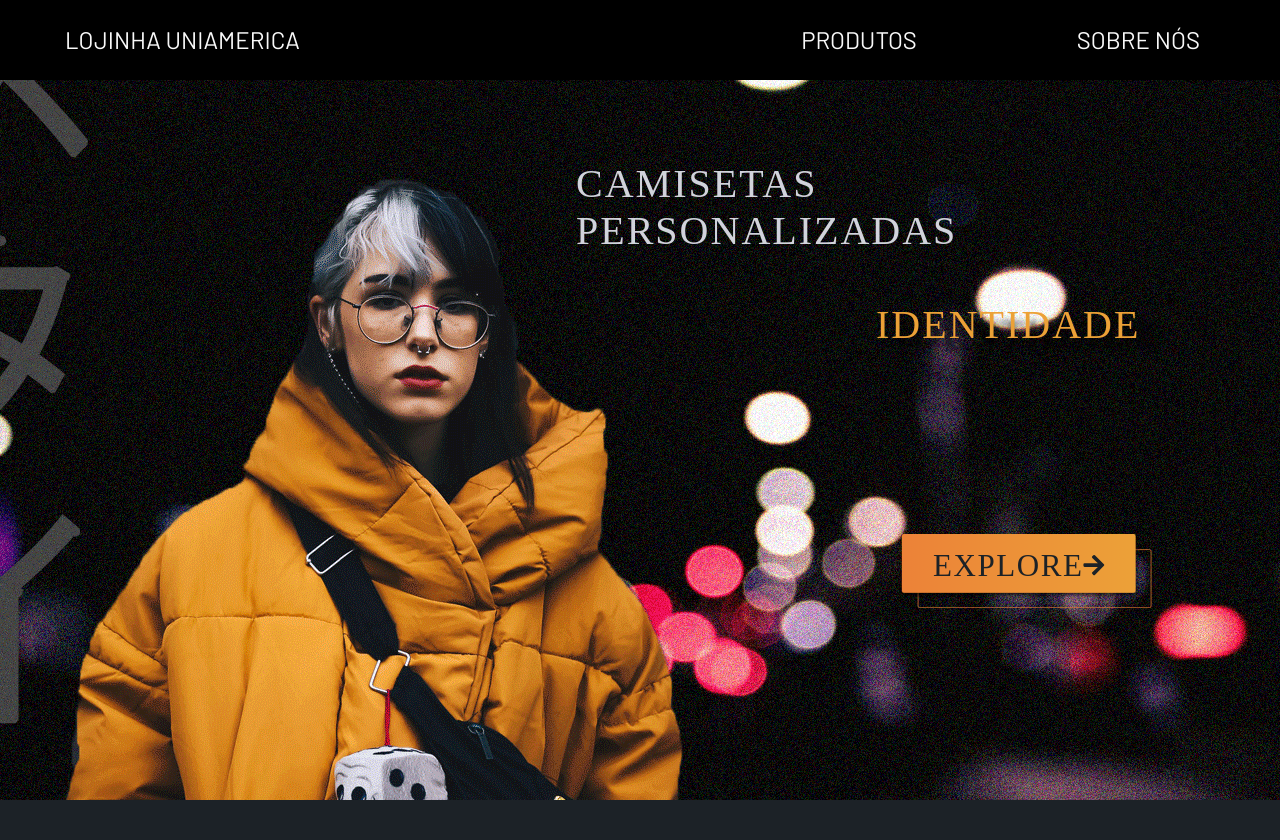
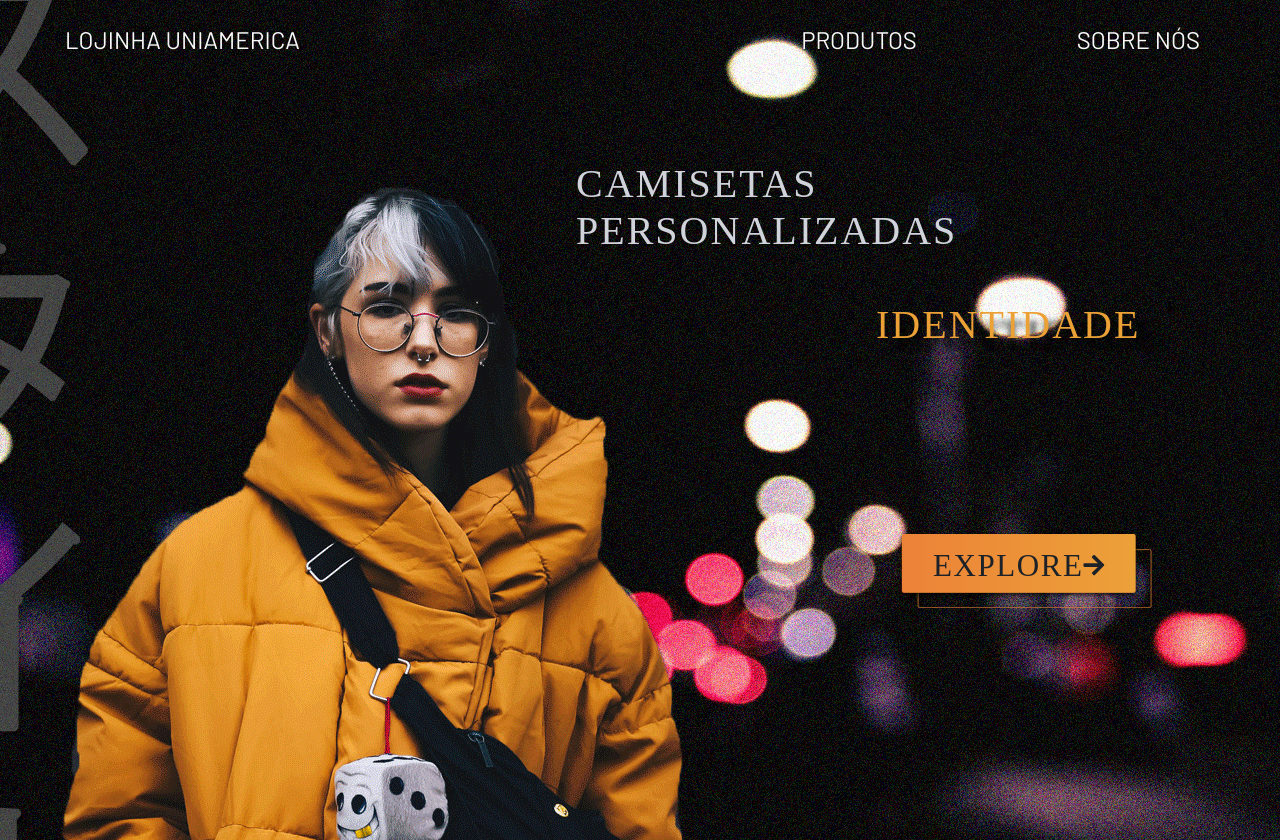
Before and after one commit to Henriquecesp/lojinha-react, a React (Create React App) app: page / in a window 1280 px wide. Shown: the top 840 px of the page. Before the commit the page ends 800 px from the top, so only its background shows below. Built offline with nearby package versions, Linux system fonts and the light colour scheme.

Commit message:
jQuery e css para mudar bg da topnav onScroll

```diff
--- a/src/components/TopnavComponent.js
+++ b/src/components/TopnavComponent.js
@@ -7,6 +7,25 @@
 
 import React from "react";
 import { NavLink } from 'react-router-dom'
+import $ from 'jquery'
+
+$(function($) {
+
+  var $nav = $('.topnav');
+  var $win = $(window);
+  var winH = $win.height();   // Get the window height.
+
+  $win.on("scroll", function () {
+      if ($(this).scrollTop() > winH ) {
+          $nav.addClass("nav-colored");
+      } else {
+          $nav.removeClass("nav-colored");
+      }
+  }).on("resize", function(){ // If the user resizes the window
+     winH = $(this).height(); // you'll need the new height value
+  });
+
+});
 
 const TopnavComponent = () => (
   <header className='topnav'>
--- a/src/sass/styles.css
+++ b/src/sass/styles.css
@@ -10,9 +10,13 @@ body {
   top: 0;
   display: block;
   font-family: 'Barlow', sans-serif;
-  background-color: #000;
   position: fixed;
-  z-index: 1; }
+  z-index: 100;
+  transition: 0.3s all;
+  background-color: transparent; }
+
+.nav-colored {
+  background-color: #000; }
 
 ul {
   display: inline;
@@ -84,4 +88,4 @@ li {
 .bg {
   background: url("../assets/banner1.png") no-repeat 50% 20%;
   width: 100%;
-  height: 100vh; }
+  height: 105vh; }
--- a/src/sass/styles.scss
+++ b/src/sass/styles.scss
@@ -1,8 +1,10 @@
 @import url('https://fonts.googleapis.com/css?family=Barlow&display=swap');
 $bg: url('../assets/banner1.png');
+$primary-color: #1C2227;
+
 body {
     margin: 0;
-    background-color: #1C2227;
+    background-color:$primary-color;
     overflow-x: hidden;
   }
 
@@ -12,10 +14,13 @@ body {
     top: 0;
     display: block;
     font-family: 'Barlow', sans-serif;
+    position: fixed;
+    z-index: 100;
+    transition: 0.3s all;
+    background-color:transparent;
+}
+.nav-colored{
     background-color: #000;
-    position: fixed;
-    z-index: 1;
-
 }
 ul {
     display: inline;
@@ -82,5 +87,5 @@ li {
 .bg{
     background: $bg no-repeat 50% 20%;
     width: 100%;
-    height: 100vh;
+    height: 105vh;
 }
```
